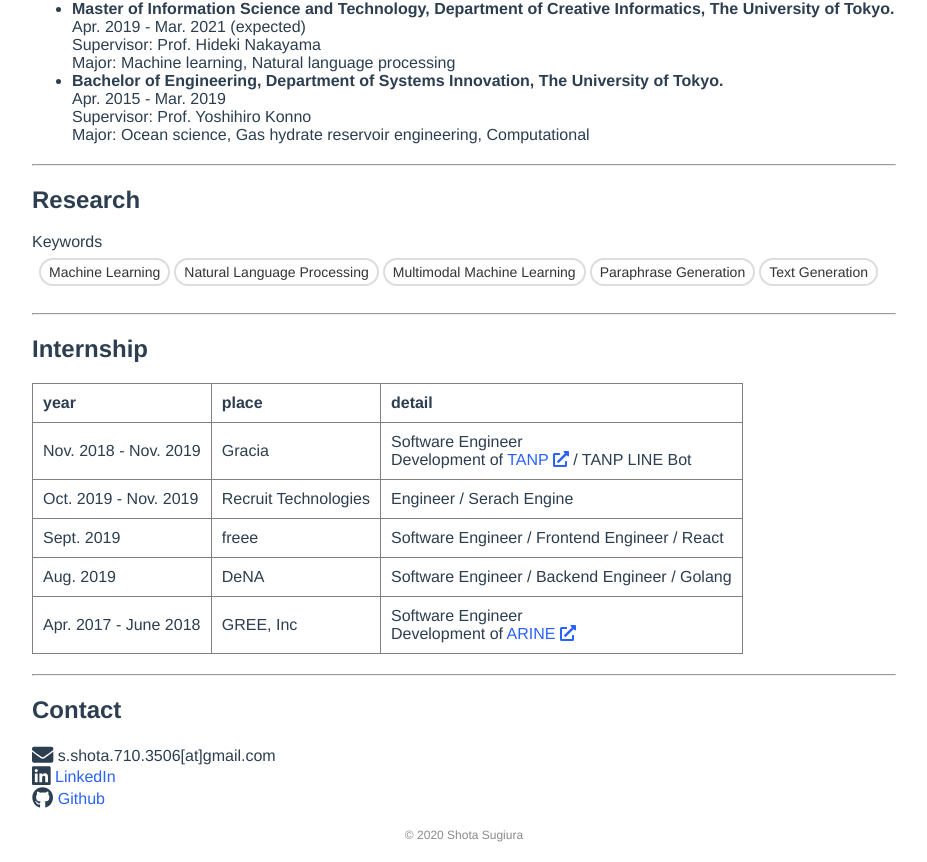
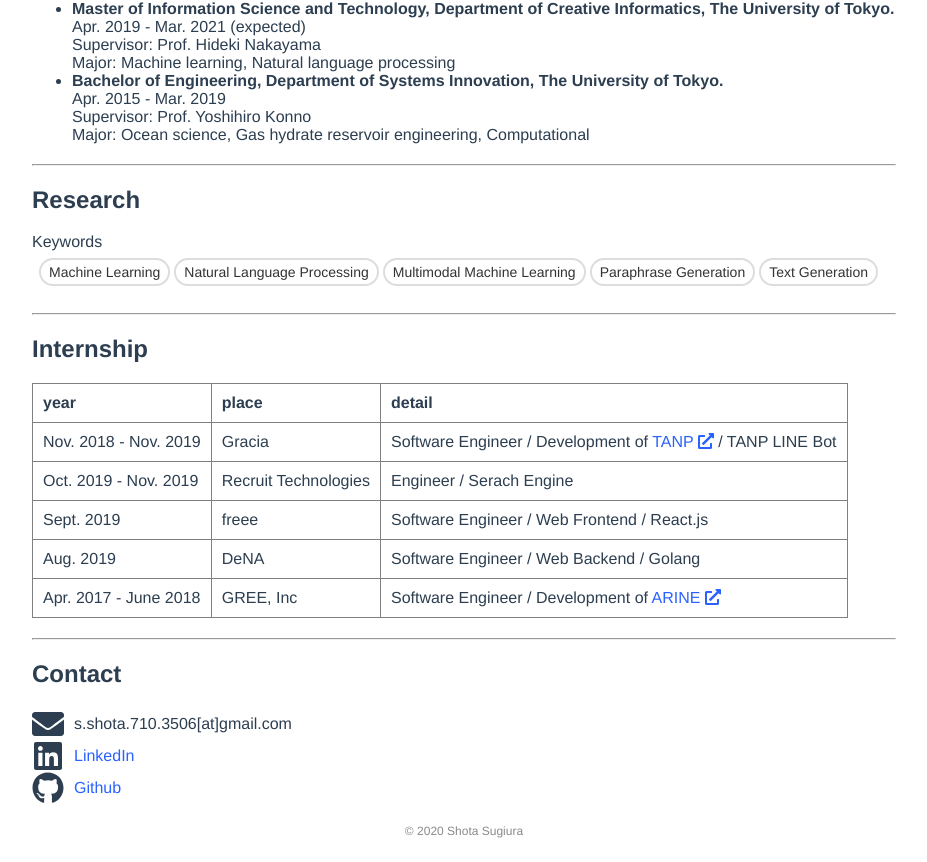
Before and after one commit to shota3506/biography, a Vue app: page / in a window 1280 px wide. Shown: the part 308-1170 px from the top of the page, without its empty margins (176-1103 px from the left). Built offline with nearby package versions, Linux system fonts and the light colour scheme.

Commit message:
Fix contact

```diff
--- a/src/pages/Top.vue
+++ b/src/pages/Top.vue
@@ -5,7 +5,7 @@
       <h1>Shota Sugiura</h1>
     </div>
 
-    <div class="introduction section">
+    <div class="section">
       <h2>Introduction</h2>
       Graduate School of Information Science and Technology at The University of Tokyo, Master 2nd. <br>
       Machine Perception Group <a href="http://www.nlab.ci.i.u-tokyo.ac.jp/" target="_blank">Nakayama Lab. <font-awesome-icon :icon="'external-link-alt'" /></a> <br>
@@ -16,7 +16,7 @@
 
     <hr>
 
-    <div class="education section">
+    <div class="section">
       <h2>Education</h2>
       <ul>
         <li>
@@ -36,7 +36,7 @@
 
     <hr>
 
-    <div class="research section">
+    <div class="section">
       <h2>Research</h2>
       <div>Keywords</div>
       <div class="tags">
@@ -50,7 +50,7 @@
 
     <hr>
 
-    <div class="internship section">
+    <div class="section">
       <h2>Internship</h2>
       <table class="table" border="1">
         <tr>
@@ -62,8 +62,7 @@
           <td>Nov. 2018 - Nov. 2019</td>
           <td>Gracia</td>
           <td>
-            Software Engineer <br>
-            Development of <a href="https://tanp.jp/" target="_blank">TANP <font-awesome-icon :icon="'external-link-alt'" /></a> / TANP LINE Bot
+            Software Engineer / Development of <a href="https://tanp.jp/" target="_blank">TANP <font-awesome-icon :icon="'external-link-alt'" /></a> / TANP LINE Bot
           </td>
         </tr>
         <tr>
@@ -74,19 +73,18 @@
         <tr>
           <td>Sept. 2019</td>
           <td>freee</td>
-          <td>Software Engineer / Frontend Engineer / React</td>
+          <td>Software Engineer / Web Frontend / React.js</td>
         </tr>
         <tr>
           <td>Aug. 2019</td>
           <td>DeNA</td>
-          <td>Software Engineer / Backend Engineer / Golang</td>
+          <td>Software Engineer / Web Backend / Golang</td>
         </tr>
         <tr>
           <td>Apr. 2017 - June 2018</td>
           <td>GREE, Inc</td>
           <td>
-            Software Engineer <br>
-            Development of <a href="https://arine.jp/" target="_blank">ARINE <font-awesome-icon :icon="'external-link-alt'" /></a>
+            Software Engineer / Development of <a href="https://arine.jp/" target="_blank">ARINE <font-awesome-icon :icon="'external-link-alt'" /></a>
           </td>
         </tr>
       </table>
@@ -94,12 +92,21 @@
 
     <hr>
 
-    <div class="research contact">
+    <div class="section">
       <h2>Contact</h2>
-      <div>
-        <font-awesome-icon :icon="'envelope'" size="lg" /> s.shota.710.3506[at]gmail.com <br>
-        <font-awesome-icon :icon="['fab', 'linkedin']" size="lg" /> <a href="https://www.linkedin.com/in/shota-sugiura-141055199" target="_blank" >LinkedIn</a> <br>
-        <font-awesome-icon :icon="['fab', 'github']" size="lg" /> <a href="https://github.com/shota3506" target="_blank" >Github</a>
+      <div class="contacts">
+        <div class="contact">
+          <font-awesome-icon :icon="'envelope'" class='contact__icon' />
+          <span class='contact__link'>s.shota.710.3506[at]gmail.com</span>
+        </div>
+        <div class="contact">
+          <font-awesome-icon :icon="['fab', 'linkedin']" class='contact__icon' />
+          <a href="https://www.linkedin.com/in/shota-sugiura-141055199" target="_blank" class='contact__link'>LinkedIn</a>
+        </div>
+        <div class="contact">
+          <font-awesome-icon :icon="['fab', 'github']" class='contact__icon' />
+          <a href="https://github.com/shota3506" target="_blank" class='contact__link'>Github</a>
+        </div>
       </div>
     </div>
   </div>
@@ -137,6 +144,27 @@ export default {
     border-radius: 15.5rem;
   }
 }
+.contacts {
+  .contact {
+    width: 1;
+    &__icon {
+      font-size: 3.2rem;
+      height: 3.2rem;
+      width: 3.2rem;
+      margin-right: 1rem;
+      &:hover {
+        color: #2962ff;
+      }
+    }
+    &__link {
+      display: inline-block;
+      font-size: 1.6rem;
+      height: 3.2rem;
+      vertical-align:top;
+      line-height: 2;
+    }
+  }
+}
 @media screen and (max-width: 1024px) {
   .top {
     margin: 0 1rem;;
```
